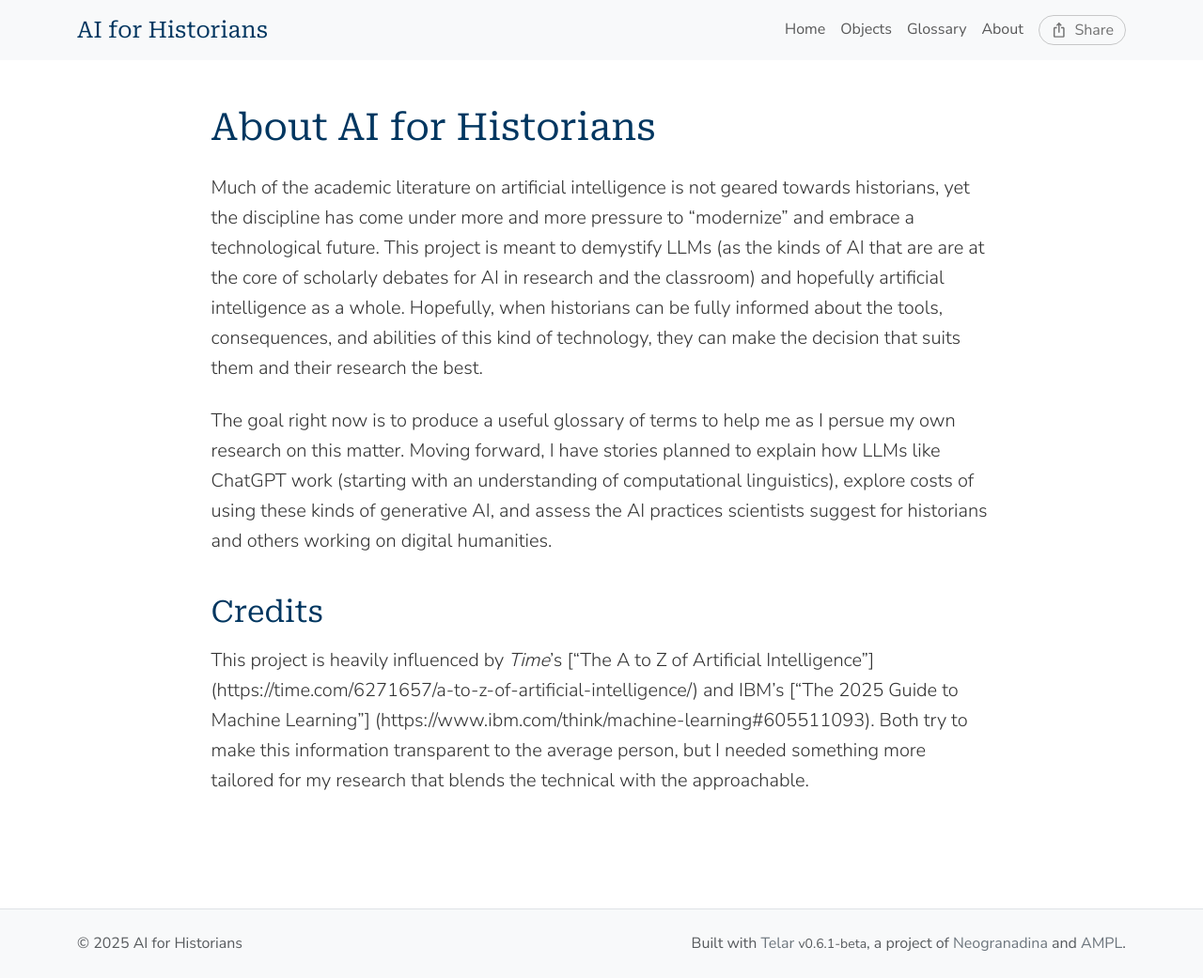
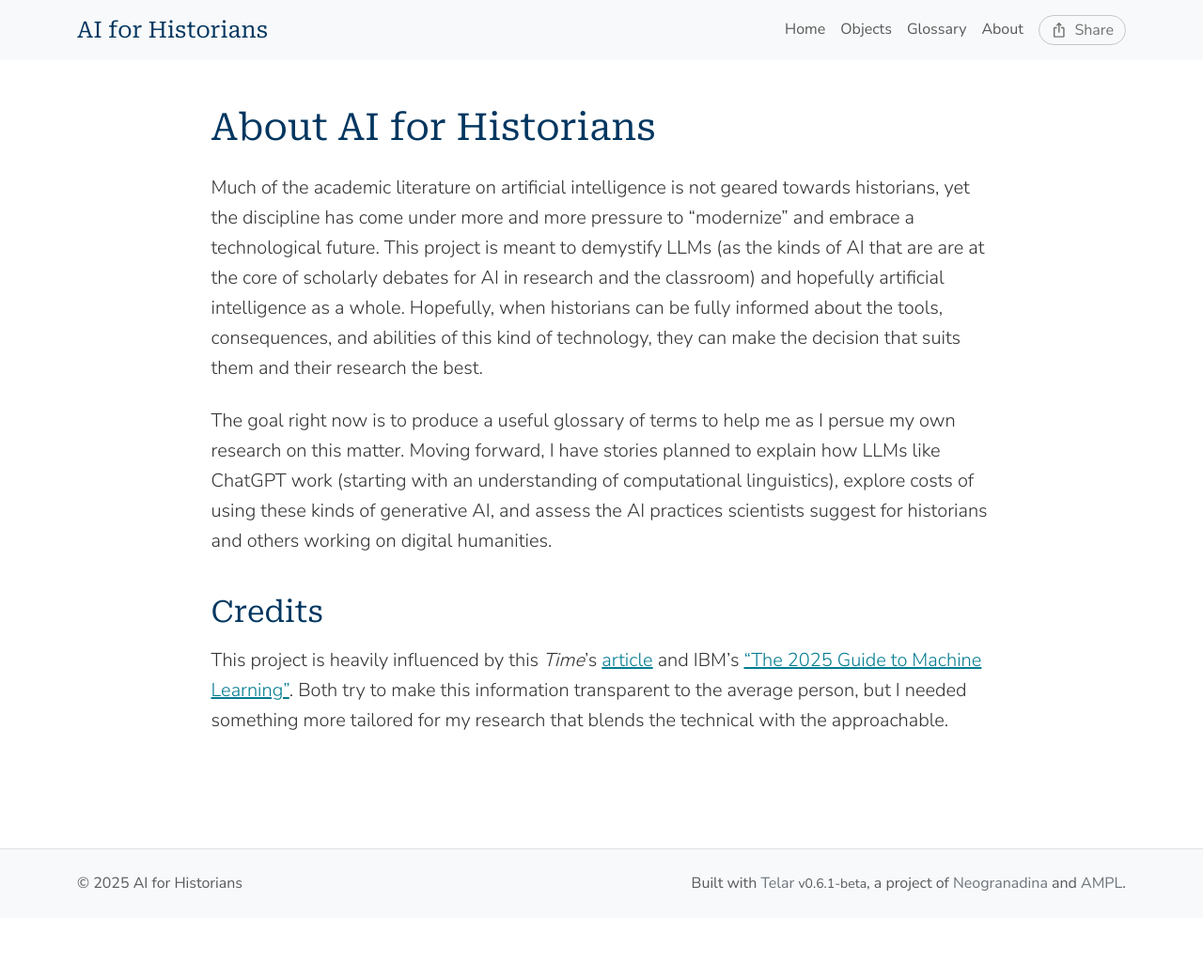
Before and after one commit to avierath/aiforhistory, a Jekyll site: the page built from components/texts/pages/about.md, in a window 1280 px wide. Shown: the whole page at 94% size. Built offline with Jekyll 4.4.1, drawn with Linux system fonts in a browser that asks for light colours; after the commit the page ends 977 px from its top, so only the background shows below that.

Commit message:
trying to make links work

```diff
--- a/components/texts/pages/about.md
+++ b/components/texts/pages/about.md
@@ -13,4 +13,4 @@ The goal right now is to produce a useful glossary of terms to help me as I pers
 
 ## Credits
 
-This project is heavily influenced by *Time*'s ["The A to Z of Artificial Intelligence"] (https://time.com/6271657/a-to-z-of-artificial-intelligence/) and IBM's ["The 2025 Guide to Machine Learning"] (https://www.ibm.com/think/machine-learning#605511093). Both try to make this information transparent to the average person, but I needed something more tailored for my research that blends the technical with the approachable.
+This project is heavily influenced by this *Time*'s [article](https://time.com/6271657/a-to-z-of-artificial-intelligence/) and IBM's ["The 2025 Guide to Machine Learning"](https://www.ibm.com/think/machine-learning#605511093). Both try to make this information transparent to the average person, but I needed something more tailored for my research that blends the technical with the approachable.
```
